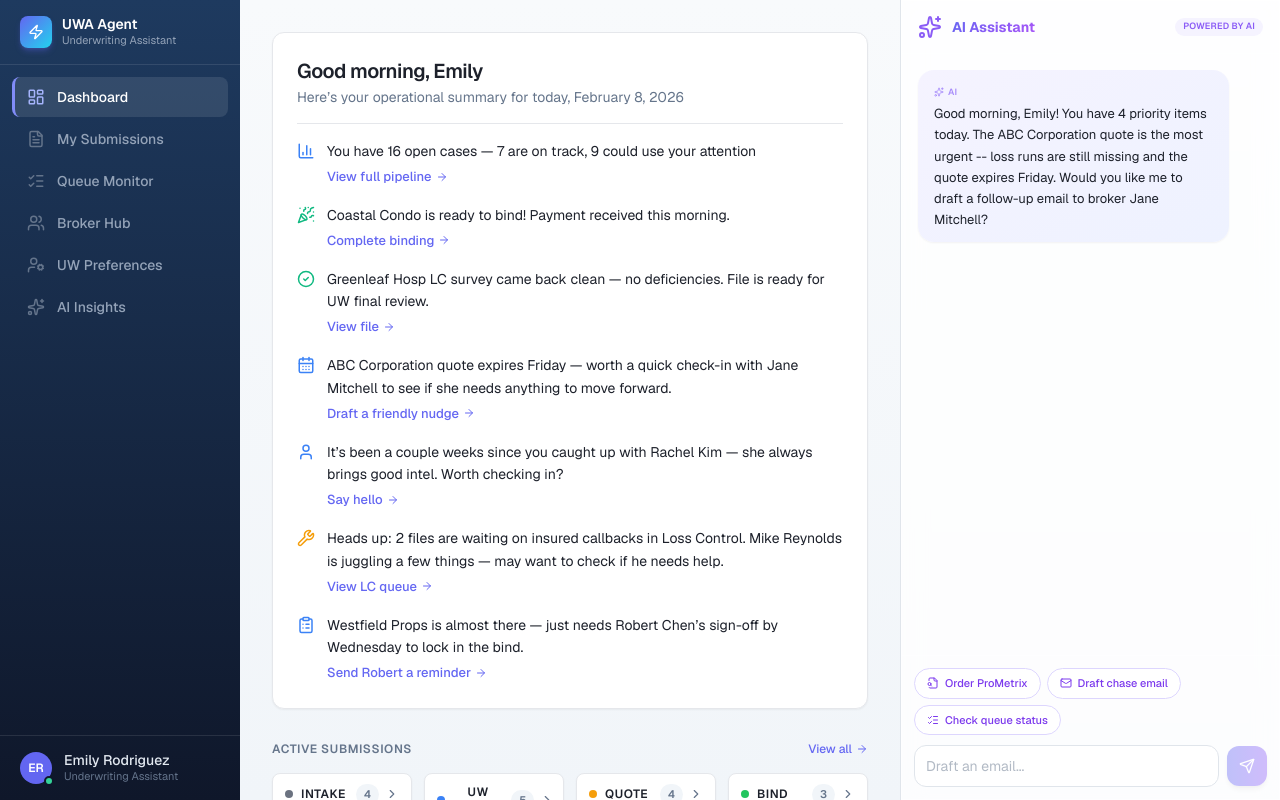
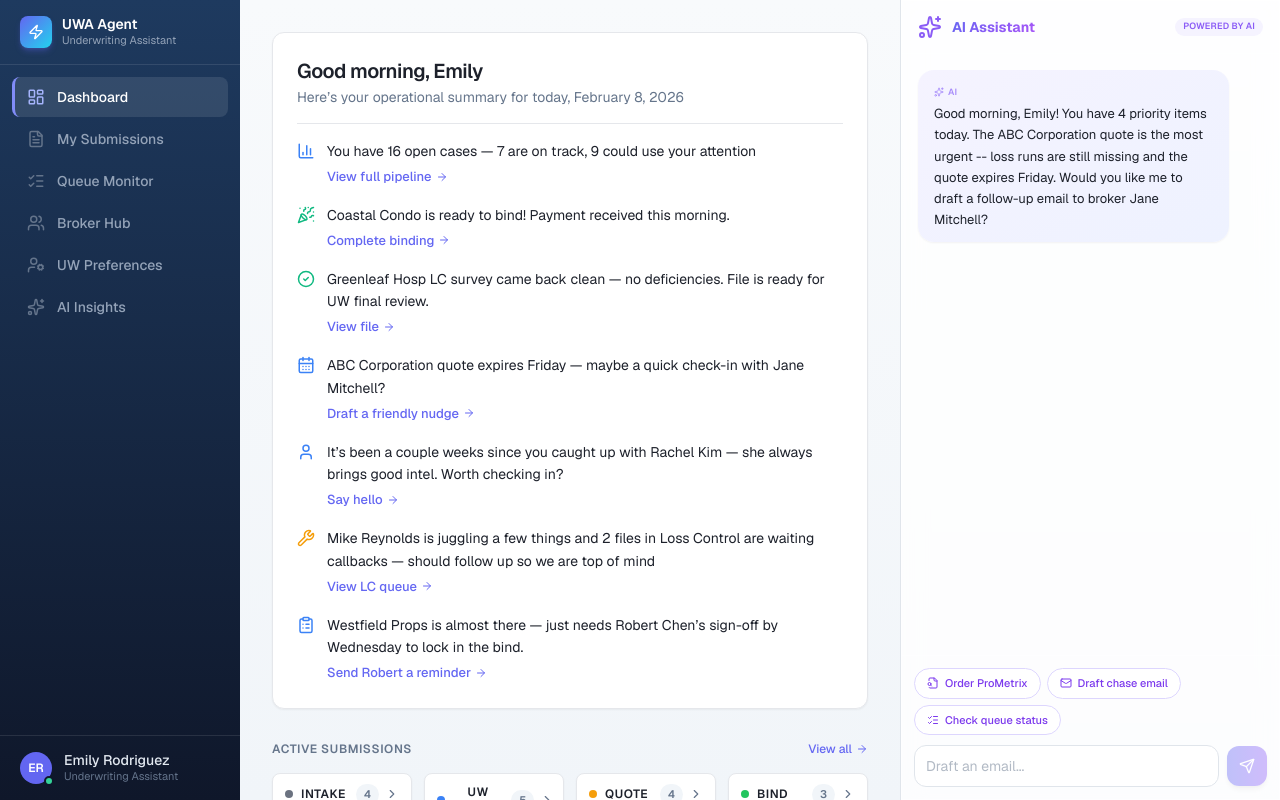
Before and after one commit to lavishlullaby/Underwriters-Assistant, a Next.js app: page / in a window 1280 px wide. Built offline with nearby package versions, Linux system fonts and the light colour scheme.

Commit message:
feat: rephrase ABC Corp and Loss Control items
Concise question for ABC Corp and proactive follow-up for Loss Control.

```diff
--- a/components/dashboard/morning-briefing.tsx
+++ b/components/dashboard/morning-briefing.tsx
@@ -50,7 +50,7 @@ const briefingItems: BriefingItem[] = [
     id: "b4",
     icon: CalendarDays,
     iconColor: "text-blue-500",
-    text: "ABC Corporation quote expires Friday \u2014 worth a quick check-in with Jane Mitchell to see if she needs anything to move forward.",
+    text: "ABC Corporation quote expires Friday \u2014 maybe a quick check-in with Jane Mitchell?",
     actionLabel: "Draft a friendly nudge",
     actionHref: "/submissions/s3",
   },
@@ -66,7 +66,7 @@ const briefingItems: BriefingItem[] = [
     id: "b6",
     icon: Wrench,
     iconColor: "text-amber-500",
-    text: "Heads up: 2 files are waiting on insured callbacks in Loss Control. Mike Reynolds is juggling a few things \u2014 may want to check if he needs help.",
+    text: "Mike Reynolds is juggling a few things and 2 files in Loss Control are waiting callbacks \u2014 should follow up so we are top of mind",
     actionLabel: "View LC queue",
     actionHref: "/queue",
   },
```
